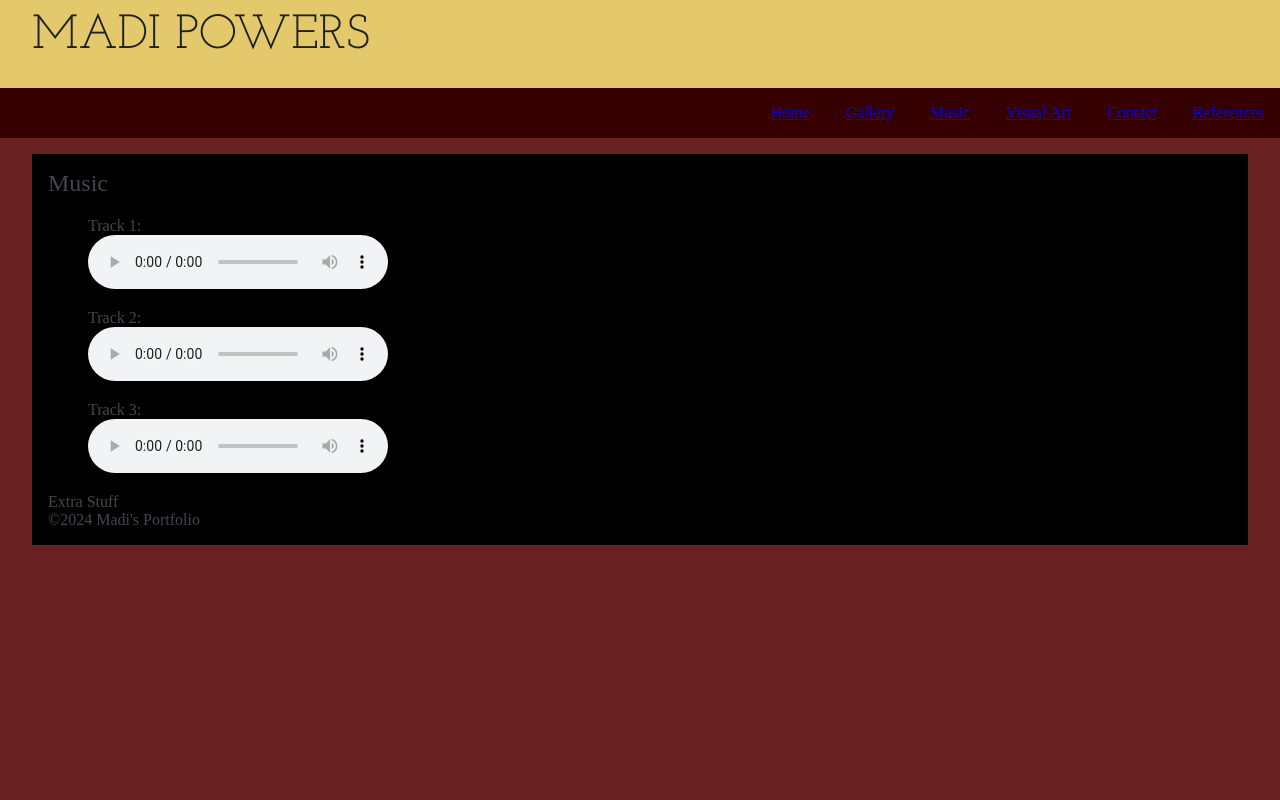
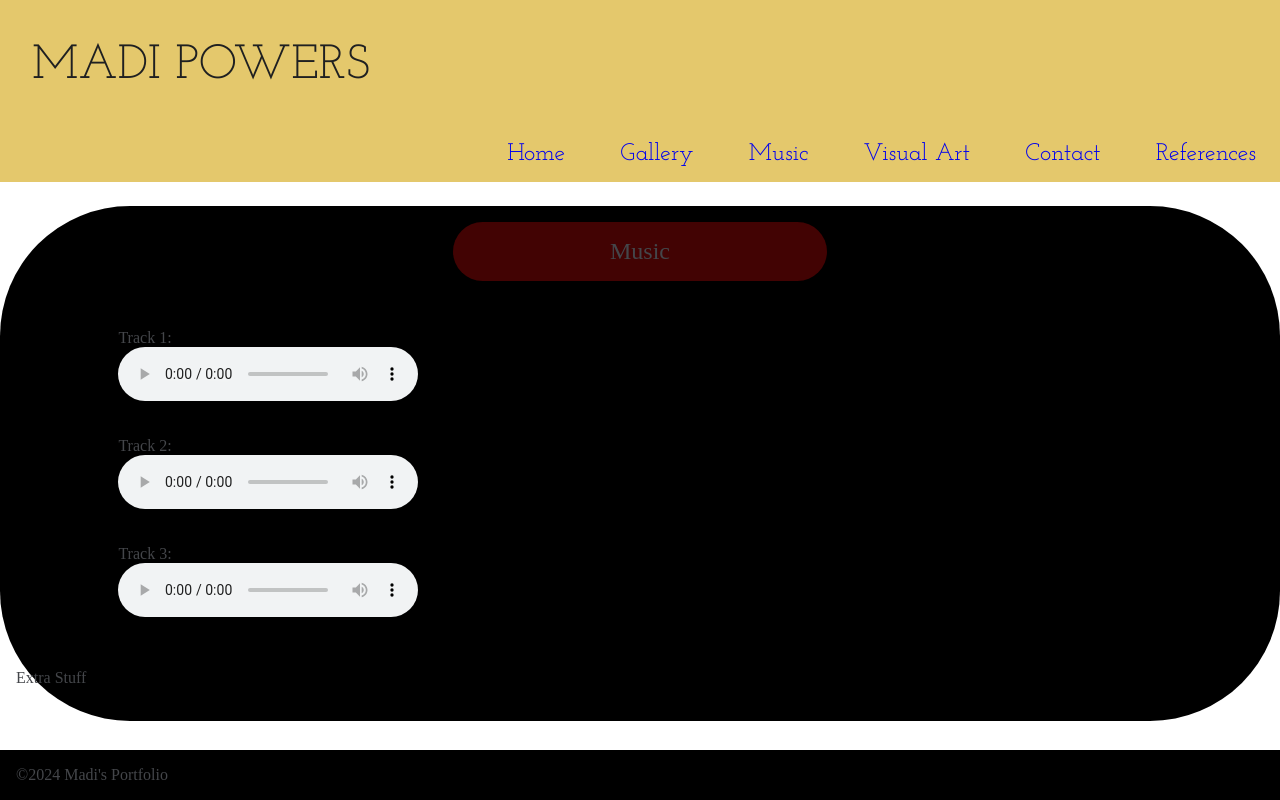
Before and after one commit to wopidam/portfolio-project.github.io, a PHP site: page /music.html in a window 1280 px wide. Run offline with PHP 8.4, Linux system fonts and the light colour scheme.

Commit message:
more css

```diff
--- a/css/styles.css
+++ b/css/styles.css
@@ -16,7 +16,8 @@ img {
 }
 body {
   color: #44464a;
-  background: rgb(105, 32, 32);
+  /* background: rgb(63, 1, 1); */
+  background-image: url();
 }
 h1,
 h2,
@@ -33,8 +34,14 @@ h1 {
   color: #1f2021;
   margin: auto;
   padding: .75rem 2rem;
+  padding-top: 2.6rem;
   text-align: left;
   /* background-color: red; */
+}
+h2 {
+  margin: 0 auto;
+  padding: 1.5rem;
+  text-align: left;
 }
 header {
   background-color: rgb(228, 200, 108);
@@ -54,7 +61,17 @@ main {
   padding: 1rem;
 }
 nav {
-  background-color: rgb(54, 0, 0);
+  background-color: rgb(228, 200, 108);
+  font-family: "Josefin Slab", serif;
+  font-size: 1.5rem;
+}
+nav li a:link {
+  text-decoration-line: none;
+  padding: .5rem;
+}
+nav li a:hover {
+  color: white;
+  background-color: #5b582f76;
 }
 .gallery {
   display: flex;
@@ -62,6 +79,32 @@ nav {
   width: 85%;
   max-width: 1080px;
   margin: 0 auto;
+}
+.music {
+  margin: 0 auto;
+  padding: 1rem;
+  width: 30%;
+  text-align: center;
+  background-color: rgb(66, 3, 3);
+  border-radius: 45px;
+}
+.music-main {
+  border-radius: 130px;
+}
+.tracks {
+  margin: auto;
+  width: 90%;
+  padding: auto;
+  padding-top: 2rem;
+  padding-bottom: 2rem;
+}
+footer {
+  margin: 0 auto;
+  padding: 1rem;
+  position: absolute;
+  bottom: 0;
+  background-color: black;
+  width: 100%;
 }
 @media (min-width: 768px) {
   nav {
@@ -71,4 +114,30 @@ nav {
     display: inline-block;
     margin: 1rem;
   }
+  .tracks {
+    display: grid;
+    grid-template-columns: repeat(3, 1fr);
+    grid-template-rows: repeat(3, 1fr);
+  }
 }
+@media (max-width: 1300px) {
+  .tracks {
+    display: flex;
+    flex-direction: column;
+  }
+}
+@media (max-width: 768px) {
+  h1 {
+    font-size: 2.3rem;
+  }
+  nav ul {
+    margin: 0 auto;
+    padding: 2rem;
+    text-align: center;
+    list-style: none;
+  }
+  nav li {
+    margin: auto;
+    padding: .2rem;
+  }
+}
--- a/index.html
+++ b/index.html
@@ -39,7 +39,7 @@
         </h2>
         <p>
             Lorem ipsum dolor sit amet, consectetur adipiscing elit. Suspendisse non dignissim nulla, sit amet imperdiet odio. Sed cursus metus sed enim ullamcorper, eget tempor ex gravida. Morbi quis hendrerit massa, sit amet congue augue. Pellentesque habitant morbi tristique senectus et netus et malesuada fames ac turpis egestas. Fusce id porttitor mi. Aenean convallis vestibulum neque fermentum ultrices. Praesent et lacus erat. Nam eget sollicitudin ligula, sed blandit massa. Vivamus vestibulum auctor sem.
-            <br />  <img class="main-img" src="./images/Hammerhead-Shark-2954345104.jpeg" alt="Hammerhead-Shark-2954345104">
+            <!-- <br />  <img class="main-img" src="./images/Hammerhead-Shark-2954345104.jpeg" alt="Hammerhead-Shark-2954345104"> -->
             Nam a lorem accumsan, facilisis odio quis, eleifend augue. Proin tristique fringilla iaculis. Curabitur vel augue quis augue sagittis dictum eu in diam. Cras tincidunt sem in ornare finibus. Morbi congue non ligula vitae placerat. Sed vel leo quis mauris interdum accumsan sit amet eu tellus. Quisque rhoncus tristique eros et malesuada. Pellentesque non urna vel tortor vestibulum dignissim. Curabitur ac ipsum justo. </p>
 
         <aside>
--- a/music.html
+++ b/music.html
@@ -34,11 +34,12 @@
             </ul>
         </nav>
     </header>
-    <main class="page-main">
-        <h2>
+    <main class="music-main">
+        <h2 class="music">
             Music
         </h2>
         <!-- <img class="main-img" src="./images/Hammerhead-Shark-2954345104.jpeg" alt="Hammerhead-Shark-2954345104"> -->
+         <div class="tracks">
             <figure>
                 <figcaption>Track 1:</figcaption>
                 <audio controls src="/audio/track_1.wav"></audio>
@@ -51,13 +52,17 @@
                 <figcaption>Track 3:</figcaption>
                 <audio controls src="/audio/track_3.wav"></audio>
              </figure>
+        </div>
         <aside>
             Extra Stuff
+            <div class="music-images">
+                <img src=""
+            </div>
         </aside>
+
+    </main>
     <footer>
         &copy;2024 Madi's Portfolio
     </footer>
-    </main>
-
 </body>
 </html>
```
Also changed, not shown: contact.html (+4 -4 lines), references.html (+5 -4 lines), 1 other file. Lines whose indentation alone changed are shown as unchanged.
